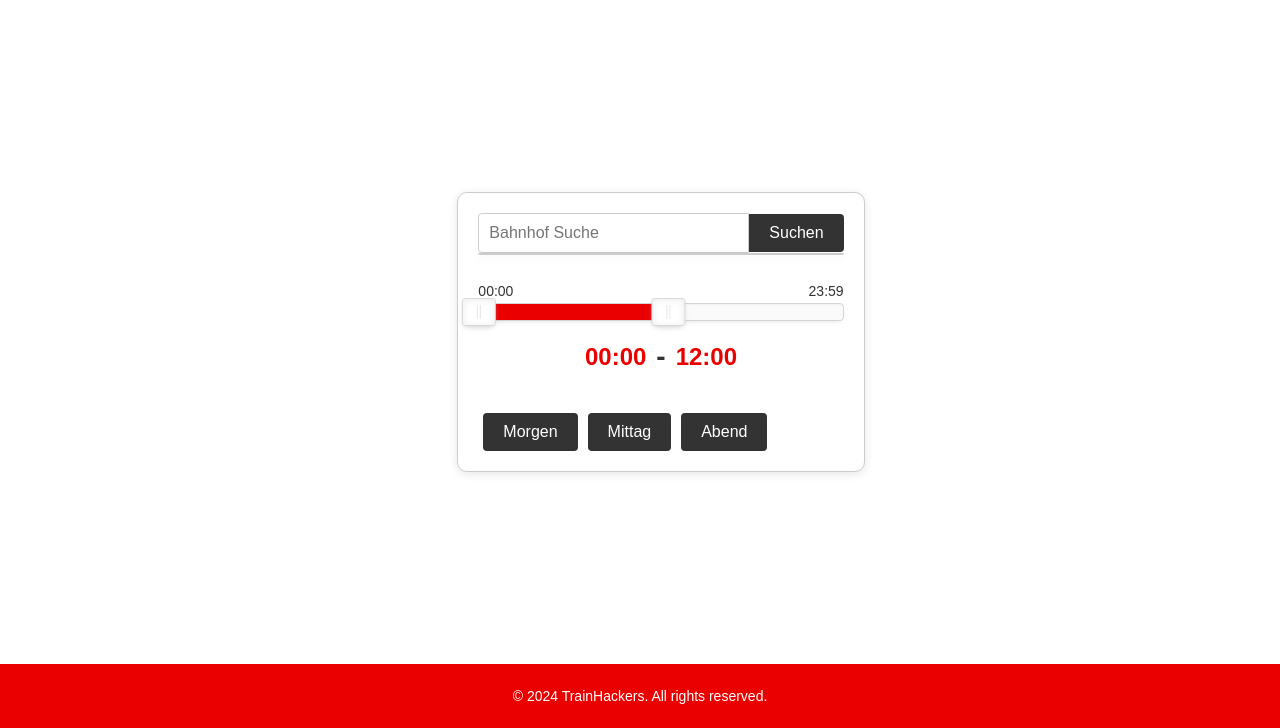
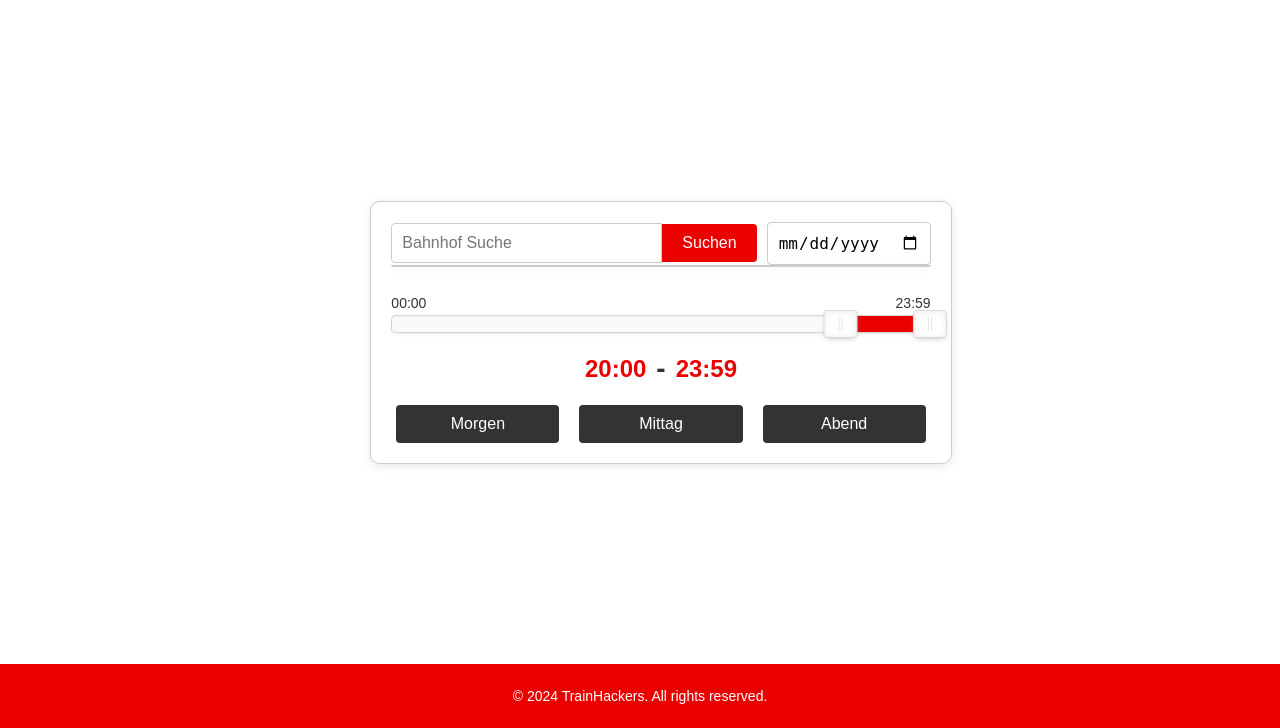
Before and after one commit to Luca-Mezger/sbb-fahrplan, a Flask app: page / in a window 1280 px wide. Shown: the part 72-800 px from the top of the page. Run offline with Flask 3, Linux system fonts and the light colour scheme; data that the repository does not hold is empty; some libraries are stand-ins or nearby versions.

Commit message:
bhf select

```diff
--- a/frontend/static/css/style.css
+++ b/frontend/static/css/style.css
@@ -67,7 +67,7 @@ header .language-flag img {
 #search-button {
     padding: 10px 20px;
     font-size: 16px;
-    background-color: #333;
+    background-color: #EB0000;
     color: white;
     border: none;
     border-radius: 0 4px 4px 0;
@@ -105,13 +105,22 @@ header .language-flag img {
     background-color: #f4f4f4;
 }
 
+.date-picker {
+    padding: 10px;
+    font-size: 16px;
+    border: 1px solid #ccc;
+    border-radius: 4px;
+    outline: none;
+    margin-left: 10px;
+}
+
+
 .slider-container {
     margin: 20px 0;
     margin-top: 50px;
     position: relative;
     width: 100%;
 }
-
 
 .slider-labels {
     display: flex;
@@ -147,8 +156,10 @@ header .language-flag img {
 .buttons-container {
     margin-top: 20px;
     display: flex;
-    justify-content: space-between;
+    justify-content: center; /* Centers the buttons horizontally */
+    gap: 10px; /* Adds space between buttons */
 }
+
 
 .action-button {
     padding: 10px 20px;
--- a/frontend/static/js/main.js
+++ b/frontend/static/js/main.js
@@ -6,24 +6,25 @@ document.addEventListener('DOMContentLoaded', function () {
     let names = [];
     let filteredNames = [];
 
-    // Fetch the list of names from the backend
-    fetch('/api/names')
+    // Fetch the list of station names from the backend
+    fetch('/bhfs')
         .then(response => response.json())
         .then(data => {
-            names = data;
+            // Extract the names from the JSON data
+            names = data.map(station => station[1]);
         });
 
     // Filter names based on the search query
     bahnhofSuche.addEventListener('input', function () {
         const query = bahnhofSuche.value.toLowerCase();
         filteredNames = names.filter(name => name.toLowerCase().includes(query));
-        displaySuggestions();
+        displaySuggestions(query);
     });
 
     // Display the filtered suggestions in the dropdown
-    function displaySuggestions() {
+    function displaySuggestions(query) {
         suggestionsList.innerHTML = '';
-        if (filteredNames.length > 0) {
+        if (query && filteredNames.length > 0) {
             filteredNames.forEach(name => {
                 const listItem = document.createElement('li');
                 listItem.textContent = name;
@@ -43,30 +44,35 @@ document.addEventListener('DOMContentLoaded', function () {
         // Implement search functionality here if needed
     });
 
-    // Initialize the slider
+    // Slider and button click event listeners remain unchanged
     var slider = document.getElementById('range-slider');
     var startTimeDisplay = document.getElementById('start-time-display');
     var endTimeDisplay = document.getElementById('end-time-display');
 
     noUiSlider.create(slider, {
-        start: [0, 12], // Initial values for the two handles (00:00 to 12:00)
+        start: [20, 24],
         connect: true,
         step: 1,
         range: {
             'min': 0,
-            'max': 23
+            'max': 24
         },
         format: {
             to: function(value) {
+                if (value === 24) {
+                    return '23:59';
+                }
                 return ('0' + Math.floor(value)).slice(-2) + ":00";
             },
             from: function(value) {
+                if (value === '23:59') {
+                    return 24;
+                }
                 return Number(value.replace(":00", ""));
             }
         }
     });
 
-    // Update display when slider values change
     slider.noUiSlider.on('update', function(values, handle) {
         if (handle === 0) {
             startTimeDisplay.textContent = values[0];
@@ -75,16 +81,15 @@ document.addEventListener('DOMContentLoaded', function () {
         }
     });
 
-    // Button click event listeners
     document.getElementById('morning-button').addEventListener('click', function() {
-        slider.noUiSlider.set([0, 12]); // Set slider to 00:00 - 12:00
+        slider.noUiSlider.set([0, 12]);
     });
 
     document.getElementById('midday-button').addEventListener('click', function() {
-        slider.noUiSlider.set([10, 15]); // Set slider to 10:00 - 15:00
+        slider.noUiSlider.set([10, 15]);
     });
 
     document.getElementById('evening-button').addEventListener('click', function() {
-        slider.noUiSlider.set([16, 23]); // Set slider to 16:00 - 23:00
+        slider.noUiSlider.set([16, 24]);
     });
 });
--- a/frontend/templates/index.html
+++ b/frontend/templates/index.html
@@ -31,6 +31,8 @@
                     <input type="text" id="bahnhof-suche" placeholder="Bahnhof Suche" autocomplete="off">
                     <button id="search-button">Suchen</button>
                     <ul id="suggestions" class="suggestions-dropdown"></ul>
+                    <input type="date" id="date-picker" class="date-picker">
+
                 </div>
 
                 <div class="slider-container">
@@ -41,6 +43,7 @@
                     <div id="range-slider"></div>
                 </div>
 
+
                 <div class="slider-display-container">
                     <span id="start-time-display">00:00</span>
                     <span class="separator">-</span>
@@ -48,12 +51,11 @@
                 </div>
 
 
+
                 <div class="buttons-container">
-                    <div class="buttons-container">
                         <button id="morning-button" class="action-button">Morgen</button>
                         <button id="midday-button" class="action-button">Mittag</button>
                         <button id="evening-button" class="action-button">Abend</button>
-                    </div>
 
                 </div>
             </div>
```
